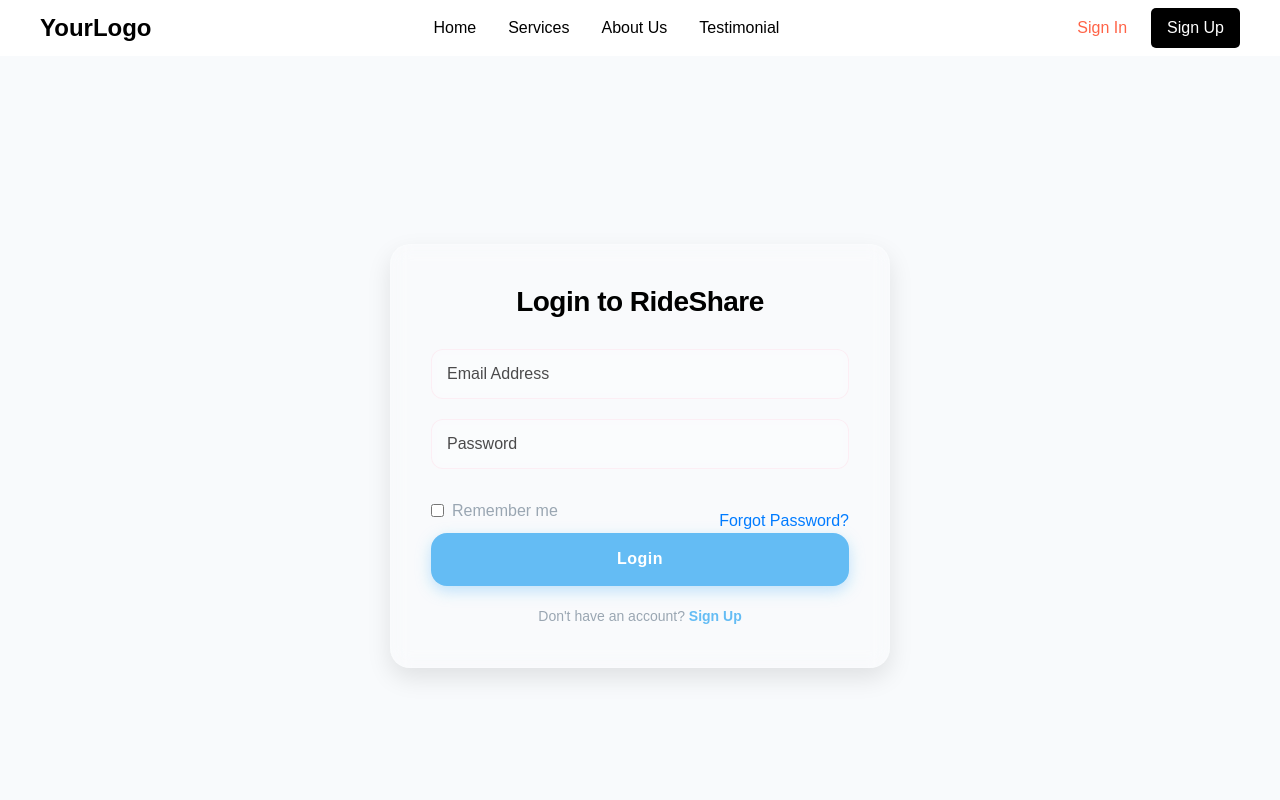
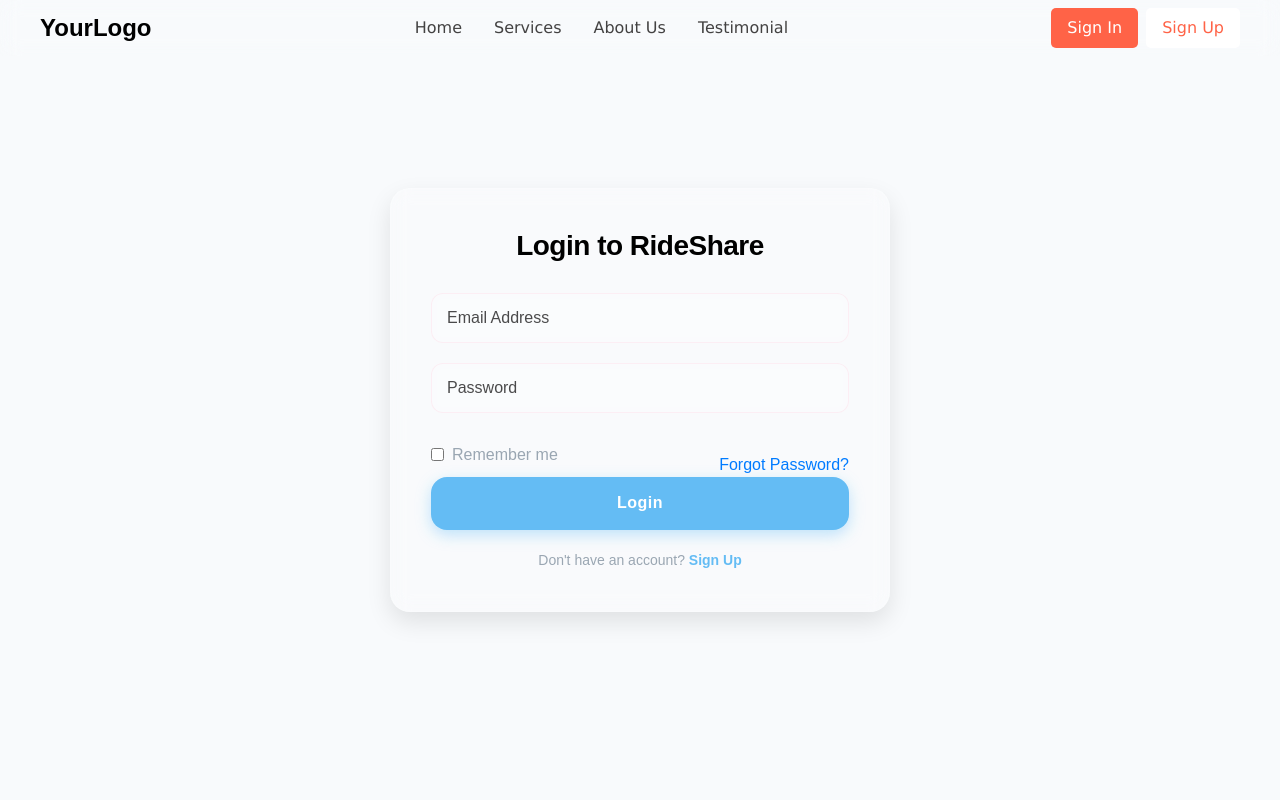
Before and after one commit to GoDofThunder9/ProjectX1, a React (Vite) app in the folder Frontend/: page /login in a window 1280 px wide. Shown: the top 800 px of the page. Built offline with nearby package versions, Linux system fonts and the light colour scheme.

Commit message:
added protected Route and made some changes in navba ui

```diff
--- a/Frontend/package.json
+++ b/Frontend/package.json
@@ -18,6 +18,7 @@
     "bootstrap": "^5.3.3",
     "fontawesome": "^5.6.3",
     "lucide-react": "^0.469.0",
+    "navigate": "^0.3.6",
     "react": "^18.3.1",
     "react-dom": "^18.3.1",
     "react-feather": "^2.0.10",
--- a/Frontend/src/App.jsx
+++ b/Frontend/src/App.jsx
@@ -1,5 +1,6 @@
 import { BrowserRouter, Route, Routes } from "react-router-dom";
 import "./App.css";
+import ProtectedRoute from "./Component/Authentication/ProtectedRoute";
 import "bootstrap/dist/css/bootstrap.min.css"; // Correct Bootstrap CSS import
 import "bootstrap/dist/js/bootstrap.bundle.min.js"; // Correct Bootstrap JS import
 import Component from './Component/Home/BothComponent';
@@ -42,6 +43,7 @@ function App() {
           <Route
             path="Tourism"
             element={
+              <ProtectedRoute>
               <>
               <TourismBanner/>
               <Banner2/>
@@ -51,6 +53,7 @@ function App() {
               <Guides/>
               <Logo/>
               </>
+              </ProtectedRoute>
             }
           />
           <Route path="/login"
--- /dev/null
+++ b/Frontend/src/Component/Authentication/ProtectedRoute.jsx
@@ -0,0 +1,30 @@
+import React, { useEffect, useState } from 'react';
+import { Navigate } from 'react-router-dom';
+import axiosInstance from './axiosInstance';
+
+const ProtectedRoute = ({children}) => {
+  const [isAuthenticated, setIsAuthenticated] = useState(null);
+
+  useEffect(() => {
+    const checkAuth = async () => {
+      try {
+        const response = await axiosInstance.get('/protected'); // Endpoint to verify token
+        if (response.status === 200) {
+          setIsAuthenticated(true);
+        }
+      } catch (error) {
+        setIsAuthenticated(false);
+      }
+    };
+
+    checkAuth();
+  }, []);
+
+  if (isAuthenticated === null) {
+    return <div>Loading...</div>; // Show a loader while checking
+  }
+
+  return isAuthenticated ? children : <Navigate to="/login" />;
+};
+
+export default ProtectedRoute;
--- /dev/null
+++ b/Frontend/src/Component/Authentication/axiosInstance.js
@@ -0,0 +1,8 @@
+import axios from 'axios';
+
+const axiosInstance = axios.create({
+  baseURL: 'http://localhost:8080', // Your backend URL
+  withCredentials: true, // Include cookies in requests
+});
+
+export default axiosInstance;
--- a/Frontend/src/Component/Authentication/signin.jsx
+++ b/Frontend/src/Component/Authentication/signin.jsx
@@ -25,23 +25,29 @@ function signin() {
     e.preventDefault();
     try {
       const response = await axios.post('http://localhost:8080/login', formData, {
-        withCredentials:true // Include cookies in the request
+        withCredentials: true, // Include cookies in the request
       });
       if (response.status === 200) {
         const userId = response.data.userId;
         const userName = response.data.userName;
         localStorage.setItem('userId', userId);
         localStorage.setItem('userName', userName);
-                console.log("User logged in successfully:", response);
+        console.log('User logged in successfully:', response);
         setMessage('Login successful!');
+
+        // Redirect to home page and reload
         navigate('/');
+        window.location.reload(); // Force reload after navigation
       } else {
         setMessage(response.data.message || 'Login failed!');
       }
     } catch (error) {
-      setMessage(error.response?.data?.message || 'An error occurred. Please try again.');
+      setMessage(
+        error.response?.data?.message || 'An error occurred. Please try again.'
+      );
     }
   };
+
 
   return (
     <div className="main1">
--- a/Frontend/src/Component/Home/BothComponent.jsx
+++ b/Frontend/src/Component/Home/BothComponent.jsx
@@ -2,8 +2,9 @@ import React from 'react';
 import "../../assets/Style/HomeStyle/BothComponent.css"
 import tourismPhoto from '../../assets/Images/newtoursim.jpg';
 import foodPhoto from '../../assets/Images/foodPhoto.jpg'
-
+import { useNavigate } from 'react-router-dom';
 const TourismShowcase = () => {
+  const navigate = useNavigate();
   return (
     <div className="tourism-container">
       <div className="tourism-card">
@@ -11,7 +12,9 @@ const TourismShowcase = () => {
             <img src={tourismPhoto} alt="" />
           <div className="overlay">
             <h2>Travelling for Travellers</h2>
-            <button className="explore-btn">Explore Culinary Tours</button>
+            <button onClick={()=>{
+              navigate('/Tourism');
+            }} className="explore-btn">Explore Culinary Tours</button>
           </div>
         </div>
       </div>
--- a/Frontend/src/Component/Home/Navbar.jsx
+++ b/Frontend/src/Component/Home/Navbar.jsx
@@ -1,7 +1,31 @@
-import React, { useState } from 'react';
+import React, { useState, useEffect } from 'react';
 import '../../assets/Style/HomeStyle/Navbar.css';
+import { useNavigate } from 'react-router-dom';
+import axiosInstance from '../Authentication/axiosInstance';
+const Navbar = () => {
+  const navigate = useNavigate();
+  const [isAuthenticated, setIsAuthenticated] = useState(false);
+  const [userName, setUserName] = useState('');
 
-const Navbar = () => {
+  // Check local storage when the component mounts
+  useEffect(() => {
+    const storedName = localStorage.getItem('userName');
+    const userId = localStorage.getItem('userId');
+
+    if (storedName && userId) {
+      setIsAuthenticated(true);
+      setUserName(storedName);
+    } else {
+      setIsAuthenticated(false);
+    }
+  }, []);
+
+  const handleLogout = () => {
+    localStorage.removeItem('userName');
+    localStorage.removeItem('userId');
+    setIsAuthenticated(false); // Redirect to login page after logout
+  };
+
   const [isOpen, setIsOpen] = useState(false);
 
   const toggleMenu = () => {
@@ -19,8 +43,39 @@ const Navbar = () => {
           <a href="/testimonial" className="navbar-item">Testimonial</a>
         </div>
         <div className="navbar-buttons">
-          <button className="navbar-button sign-in">Sign In</button>
-          <button className="navbar-button sign-up">Sign Up</button>
+          {isAuthenticated ? (
+            <>
+              <button className="navbar-button sign-in">{userName}</button>
+              <button
+                onClick={()=>{
+                  handleLogout();
+                  axiosInstance.post('/logout');
+                }}
+                className="navbar-button sign-up"
+              >
+                Logout
+              </button>
+            </>
+          ) : (
+            <>
+              <button
+                onClick={() => {
+                  navigate('/login');
+                }}
+                className="navbar-button sign-in"
+              >
+                Sign In
+              </button>
+              <button
+                onClick={() => {
+                  navigate('/signup');
+                }}
+                className="navbar-button sign-up"
+              >
+                Sign Up
+              </button>
+            </>
+          )}
         </div>
         <div className={`navbar-toggle ${isOpen ? 'active' : ''}`} onClick={toggleMenu}>
           <span></span>
--- a/Frontend/src/Component/Tourism/Section.jsx
+++ b/Frontend/src/Component/Tourism/Section.jsx
@@ -52,7 +52,7 @@ const DestinationSlider = () => {
         >
           <div className="image-container">
             <img src={destination.image} alt={destination.title} />
-            <div className="overlay"></div>
+            <div className="overlay1"></div>
             <div className="content">
               <h2>{destination.title}</h2>
               <p>{destination.subtitle}</p>
--- a/Frontend/src/assets/Style/HomeStyle/BothComponent.css
+++ b/Frontend/src/assets/Style/HomeStyle/BothComponent.css
@@ -58,14 +58,14 @@
     transition: all 0.3s ease;
   }
 
-  /* .tourism-card:hover .overlay {
+  .tourism-card:hover .overlay {
     background: linear-gradient(
       180deg,
       rgba(0, 0, 0, 0.2) 0%,
       rgba(0, 0, 0, 0.6) 40%,
       rgba(0, 0, 0, 0.9) 100%
     );
-  } */
+  }
 
   .overlay h2 {
     color: white;
--- a/Frontend/src/assets/Style/HomeStyle/Navbar.css
+++ b/Frontend/src/assets/Style/HomeStyle/Navbar.css
@@ -1,10 +1,3 @@
-/* General reset */
-body, html {
-  margin: 0;
-  padding: 0;
-  box-sizing: border-box;
-  font-family: Arial, sans-serif;
-}
 
 /* Navbar styles */
 .navbar {
@@ -15,8 +8,11 @@ body, html {
   display: flex;
   justify-content: center;
   align-items: center;
-  position: sticky;
+  position: fixed; /* Stick the navbar at the top */
   top: 0;
+  width: 100%;
+  background-color: rgba(255, 255, 255, 0); /* Transparent white */
+  backdrop-filter: blur(10px); /* Optional: adds a glass-like blur effect */
   z-index: 1000;
 }
 
@@ -43,10 +39,11 @@ body, html {
 
 .navbar-item {
   text-decoration: none;
-  color: black;
+  color: rgb(67, 66, 66);
   font-size: 1rem;
   padding: 0.5rem;
   transition: color 0.3s ease;
+  font-family:'Lucida Sans', 'Lucida Sans Regular', 'Lucida Grande', 'Lucida Sans Unicode', Geneva, Verdana, sans-serif;
 }
 
 .navbar-item:hover {
@@ -68,21 +65,19 @@ body, html {
 }
 
 .navbar-button.sign-in {
-  background-color: #fff;
-  color: #ff6347;
+  background-color: #ff6347;
+  color: #fff;
+  font-family:'Lucida Sans', 'Lucida Sans Regular', 'Lucida Grande', 'Lucida Sans Unicode', Geneva, Verdana, sans-serif;
 }
 
 .navbar-button.sign-in:hover {
-  background-color: #f0f0f0;
+  background-color: #f73715;
 }
 
 .navbar-button.sign-up {
-  background-color: #000;
-  color: #fff;
-}
-
-.navbar-button.sign-up:hover {
-  background-color: #333;
+  background-color: white;
+  color: #ff6347;
+  font-family:'Lucida Sans', 'Lucida Sans Regular', 'Lucida Grande', 'Lucida Sans Unicode', Geneva, Verdana, sans-serif;
 }
 
 /* Hamburger toggle */
--- a/Frontend/src/assets/Style/TourismStyle/Section.css
+++ b/Frontend/src/assets/Style/TourismStyle/Section.css
@@ -26,7 +26,7 @@
     object-fit: cover;
   }
 
-  .overlay {
+  .overlay1 {
     position: absolute;
     top: 0;
     left: 0;
```
Also changed, not shown: 2 other files (tests, documents, lock files or other folders). Lines whose indentation alone changed are shown as unchanged.
